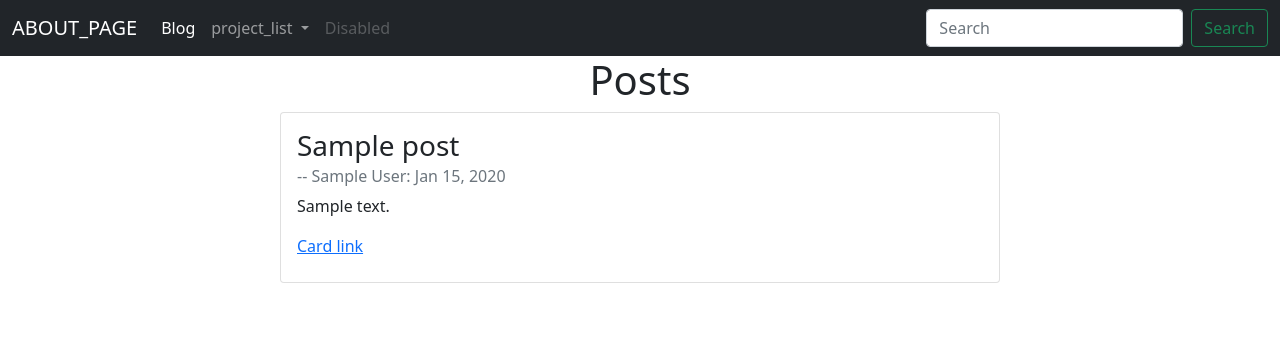
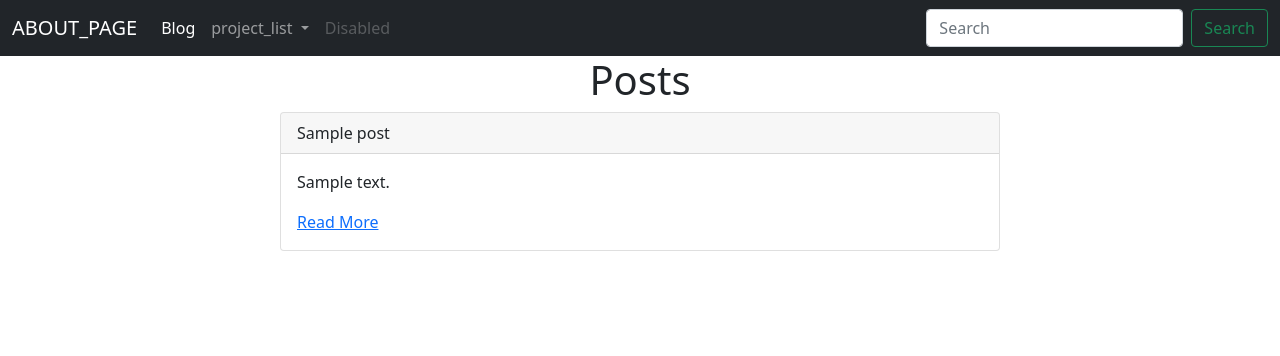
Before and after one commit to Dslate88/tf-aws-django-website, a Django app: template base/blog/templates/blog/home.html in a window 1280 px wide. Shown: the top 356 px of the page. Run offline with Django 4.2, Linux system fonts and the light colour scheme; the template is opened without the code that fills it: most values are stand-ins (such as "Sample title", 1, 10 or a date in 2020).

Commit message:
card formatting

```diff
--- a/base/blog/templates/blog/home.html
+++ b/base/blog/templates/blog/home.html
@@ -12,12 +12,10 @@
     {% for post in post_list %}
     <div class="col d-flex justify-content-center mb-5">
         <div class="card" style="width: 45rem;">
+            <div class="card-header">{{ post.title }}</div>
           <div class="card-body">
-            <h3 class="card-title">{{ post.title }}</h5>
-            <h6 class="card-subtitle mb-2 text-muted"> -- {{ post.author }}: {{ post.date_posted|date:"M d, Y" }} </h6>
             <p class="card-text">{{ post.body }}</p>
-            <a href="#" class="card-link">Card link</a>
-            <h1></h1>
+            <a href="#" class="card-link">Read More</a>
           </div>
         </div>
     </div>
```
